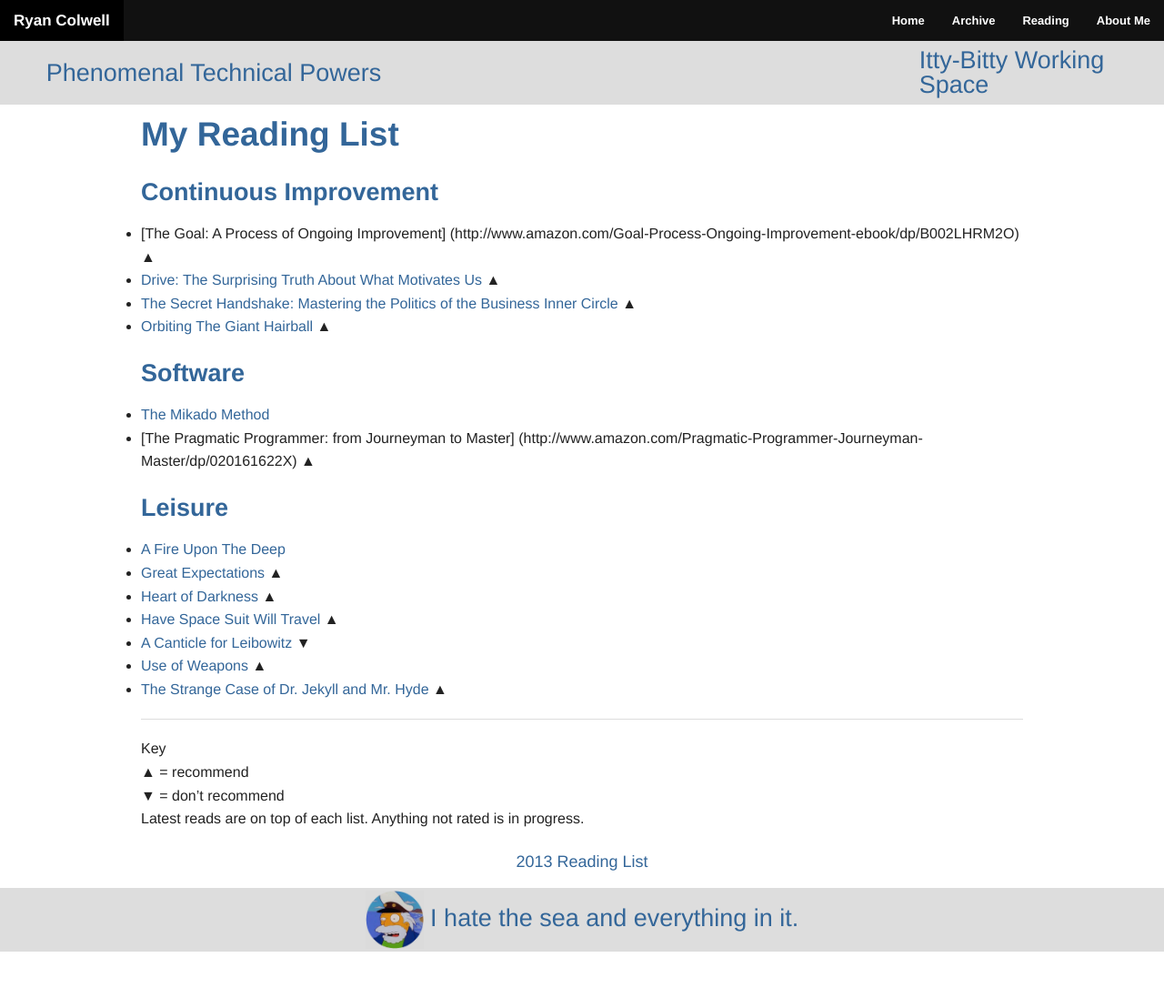
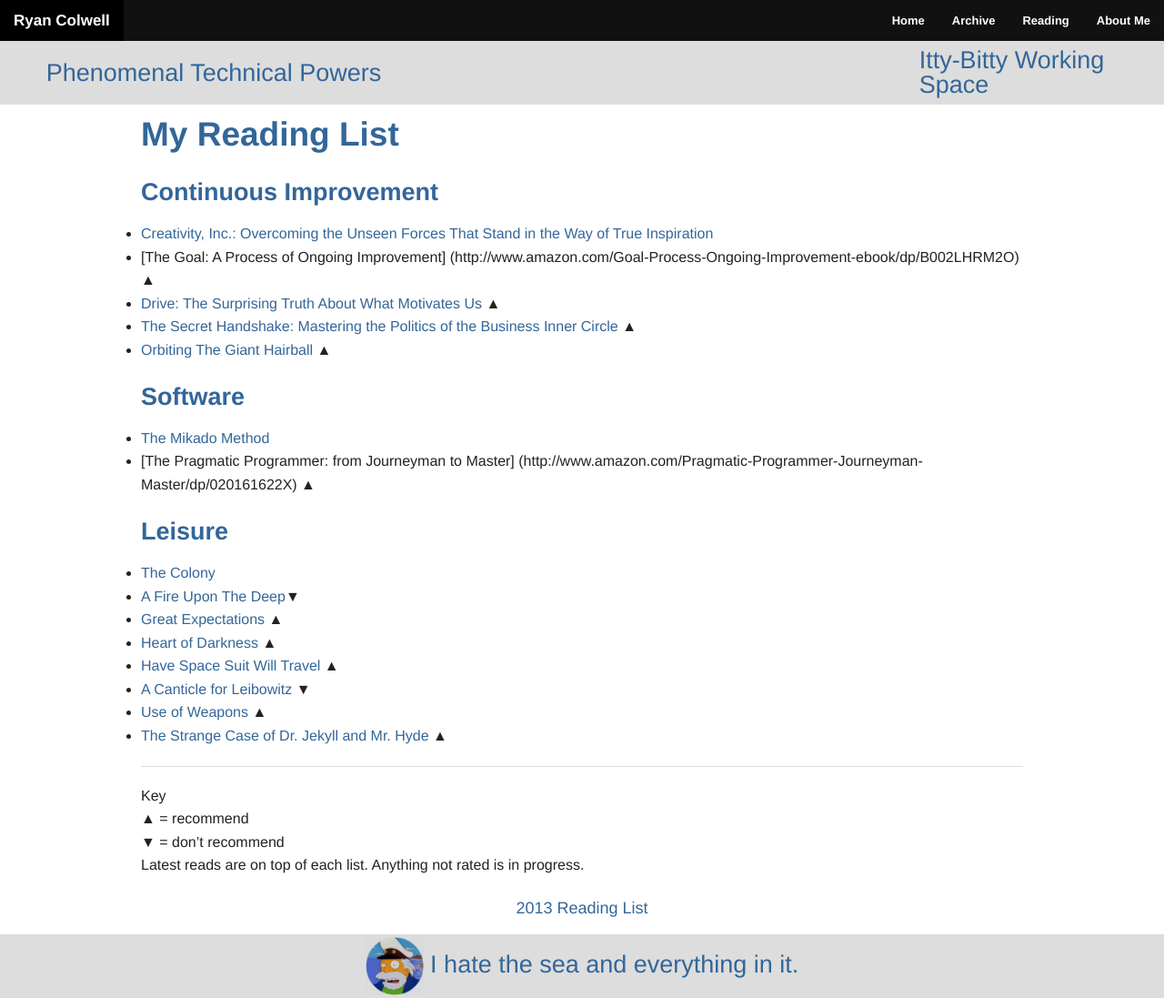
Before and after one commit to ryanco/ryanco.github.io, a Jekyll site: the page built from Books/index.md, in a window 1280 px wide. Shown: the whole page at 91% size. Built offline with Jekyll 4.4.1, drawn with Linux system fonts in a browser that asks for light colours; nearby versions of some CDN libraries; Markdown is read by kramdown in place of the engine named in the settings; before the commit the page ends 1046 px from its top, so only the background shows below that.

Commit message:
Updating reading list.

```diff
--- a/Books/index.md
+++ b/Books/index.md
@@ -4,6 +4,7 @@ title: My Reading List
 ---
 
 ###Continuous Improvement
+* [Creativity, Inc.: Overcoming the Unseen Forces That Stand in the Way of True Inspiration](http://www.amazon.com/Creativity-Inc-Overcoming-Unseen-Inspiration-ebook)
 * [The Goal: A Process of Ongoing Improvement] (http://www.amazon.com/Goal-Process-Ongoing-Improvement-ebook/dp/B002LHRM2O) &#9650;
 * [Drive: The Surprising Truth About What Motivates Us](http://www.amazon.com/Drive-Surprising-Truth-About-Motivates-ebook/dp/B004P1JDJO) &#9650;
 * [The Secret Handshake: Mastering the Politics of the Business Inner Circle](http://www.amazon.com/Secret-Handshake-Mastering-Politics-Business-ebook/dp/B004ZZJ8MW) &#9650;
@@ -15,7 +16,8 @@ title: My Reading List
 * [The Pragmatic Programmer: from Journeyman to Master] (http://www.amazon.com/Pragmatic-Programmer-Journeyman-Master/dp/020161622X) &#9650;
 
 ###Leisure
-* [A Fire Upon The Deep](http://www.audible.com/pd/Sci-Fi-Fantasy/A-Fire-Upon-the-Deep-Audiobook/B0036N2C7M)
+* [The Colony](http://www.audible.com/pd/Fiction/The-Colony-Audiobook/B00D3PEMSA)
+* [A Fire Upon The Deep](http://www.audible.com/pd/Sci-Fi-Fantasy/A-Fire-Upon-the-Deep-Audiobook/B0036N2C7M)&#9660;
 * [Great Expectations](http://www.audible.com/pd/Classics/Great-Expectations-Audiobook/B002UZJCYI/) &#9650;
 * [Heart of Darkness](http://www.audible.com/pd/Classics/Heart-of-Darkness-A-Signature-Performance-by-Kenneth-Branagh-Audiobook/B004AFXAZS) &#9650;
 * [Have Space Suit Will Travel](http://www.audible.com/pd/Sci-Fi-Fantasy/Have-Space-Suit-Will-Travel-Audiobook/B00IASC4OO) &#9650;
```
